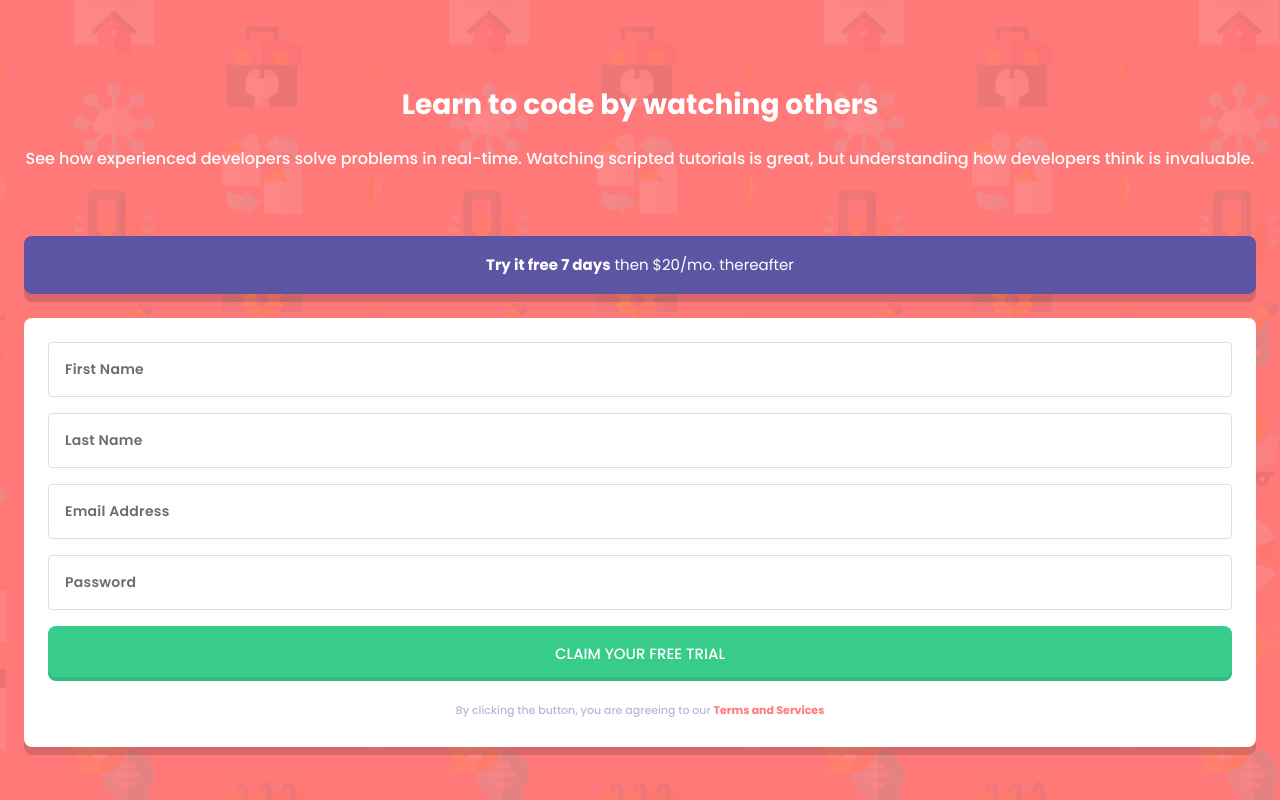
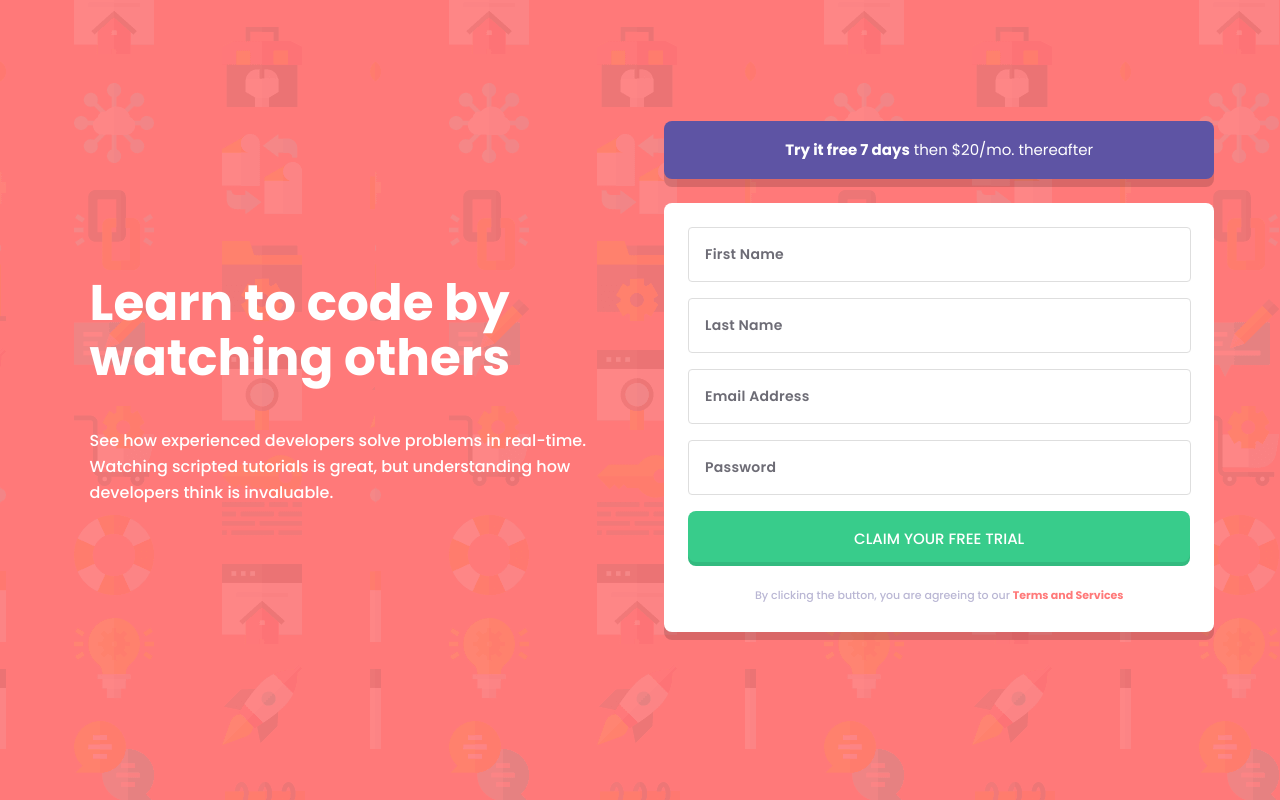
Before and after one commit to VivyBnuuy/fem-intro-component-signup-form, a plain HTML site: page index.html in a window 1280 px wide. Drawn offline with nearby package versions, Linux system fonts and the light colour scheme; files that its build step writes are made by us from their sources.

Commit message:
Desktop layout finished

```diff
--- a/src/scss/desktop/_breakpoints.scss
+++ b/src/scss/desktop/_breakpoints.scss
@@ -1 +1,50 @@
 @use "../util/functions" as util;
+@use "typography" as fonts;
+
+@media screen and (min-width: 800px) {
+    body {
+        display: grid;
+        align-items: center;
+        justify-items: center;
+
+        height: 100vh;
+    }
+
+    main {
+        display: grid;
+        grid-template: repeat(2, max-content) / repeat(2, 1fr);
+        grid-column-gap: 3rem;
+
+        margin: 3rem 1.5rem;
+    }
+
+    .section-learn {
+        grid-area: 2 / 1 / 3 / 2;
+        justify-self: center;
+
+        margin: 2rem 0 0 0;
+
+        text-align: left;
+
+        max-width: 50ch;
+
+        &__header {
+            font-size: fonts.$desktop-xl;
+            line-height: fonts.$line-xl;
+        }
+    }
+
+    .section-try {
+        grid-area: 1 / 2 / 2 / 3;
+
+        max-width: 50ch;
+    }
+
+    .form {
+        grid-area: 2 / 2 / 3 / 3;
+
+        margin: 0 0 3rem 0;
+
+        max-width: 50ch;
+    }
+}
--- a/src/scss/desktop/_typography.scss
+++ b/src/scss/desktop/_typography.scss
@@ -0,0 +1,7 @@
+@use "../util/functions" as util;
+
+// Font sizes
+$desktop-xl: util.rem(50);
+
+// Line heights
+$line-xl: util.rem(55);
```
